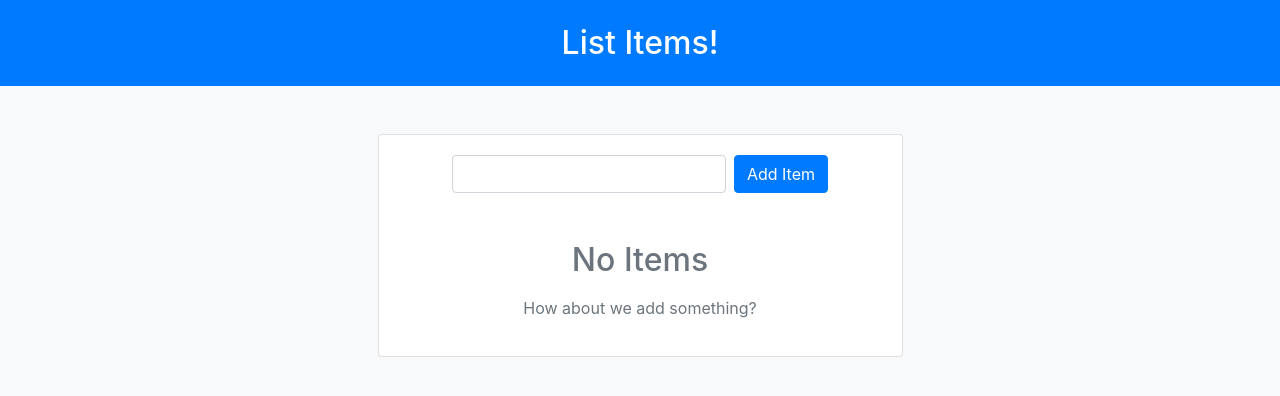
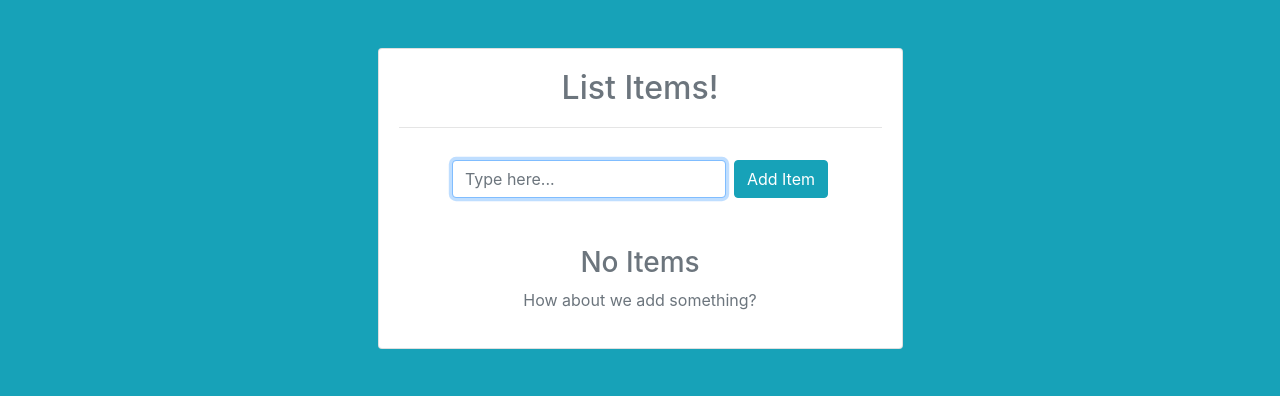
Before and after one commit to debadipti/item-lister, a plain HTML site: page index.html in a window 1280 px wide. Drawn offline with Linux system fonts and the light colour scheme.

Commit message:
style changes

```diff
--- a/index.html
+++ b/index.html
@@ -4,25 +4,29 @@
     <meta charset="UTF-8" />
     <meta name="viewport" content="width=device-width, initial-scale=1.0" />
     <meta http-equiv="X-UA-Compatible" content="ie=edge" />
-    <title>
-      Item Lister practiced and improved Brad Traversy's Tutorial on Dom
-    </title>
+    <title>Item Lister</title>
     <link rel="stylesheet" href="css/bootstrap.min.css" />
   </head>
-  <body class="bg-light">
-    <header id="main-header" class="bg-primary text-white p-3 mb-5">
-      <div class="container"><h2 class="text-center mt-2">List Items!</h2></div>
-    </header>
-    <div class="container">
+  <body class="bg-info">
+    <div class="container mt-5">
       <div class="col-md-6 offset-md-3">
         <div id="main" class="card card-body text-center">
-          <form class="form-inline mb-5 justify-content-center" id="form">
-            <input type="text" class="form-control mr-2" id="input-value" />
-            <input type="submit" class="btn btn-primary" value="Add Item" />
+          <h2 class="text-center text-secondary mb-1">List Items!</h2>
+          <hr />
+          <form class="form-inline mb-5 mt-3 justify-content-center" id="form">
+            <input
+              type="text"
+              class="form-control mr-2"
+              id="input-value"
+              placeholder="Type here..."
+            />
+            <input type="submit" class="btn btn-info" value="Add Item" />
           </form>
-          <h2 id="title" class="mb-3 text-secondary">No Items</h2>
-          <p id="lead" class="text-secondary">How about we add something?</p>
-          <ul id="items" class="list-group"></ul>
+          <h3 id="title" class="mb-2 text-secondary">No Items</h3>
+          <p id="lead" class="text-secondary mb-0">
+            How about we add something?
+          </p>
+          <ul id="items" class="list-group mt-3"></ul>
         </div>
       </div>
     </div>
--- a/js/master.js
+++ b/js/master.js
@@ -1,7 +1,11 @@
-// initial variables
+// DOM variables
 const form = document.getElementById("form");
 const itemList = document.getElementById("items");
 const newItem = document.getElementById("input-value");
+
+// input field focus on load and autocomplete off
+newItem.focus();
+newItem.autocomplete = "off";
 
 // form submit event
 form.addEventListener("submit", addItem);
@@ -37,7 +41,7 @@ function addItem(e) {
     form.reset();
   } else {
     // alert the user to input something
-    alert("Please Input Something First :)");
+    alert("Please add something to the list.");
   }
   if (itemList.innerHTML !== "") {
     document.getElementById("title").innerHTML = "List Items";
@@ -58,32 +62,3 @@ function deleteItem(e) {
     document.getElementById("lead").style.display = "block";
   }
 }
-
-// change the background-color of the submit btn according to what is being typed
-
-// // get the input & btn
-// const inputValue = document.getElementById("input-value");
-// const sumBtn = document.querySelector('input[type="submit"]');
-
-// // add event listner
-// inputValue.addEventListener("input", changeColor);
-
-// function changeColor(e) {
-//   //   if (e.target.value === "blue") {
-//   //     sumBtn.style.backgroundColor = "blue";
-//   //   }
-
-//   // the variable for the color value
-//   const colorValue = e.target.value;
-
-//   // change the background color of the btn
-//   if (colorValue !== "white") {
-//     sumBtn.style.backgroundColor = colorValue;
-//   } else {
-//     sumBtn.style.backgroundColor = colorValue;
-//     sumBtn.style.color = "black";
-//   }
-//   if (colorValue === "") {
-//     sumBtn.style.color = "white";
-//   }
-// }
```
